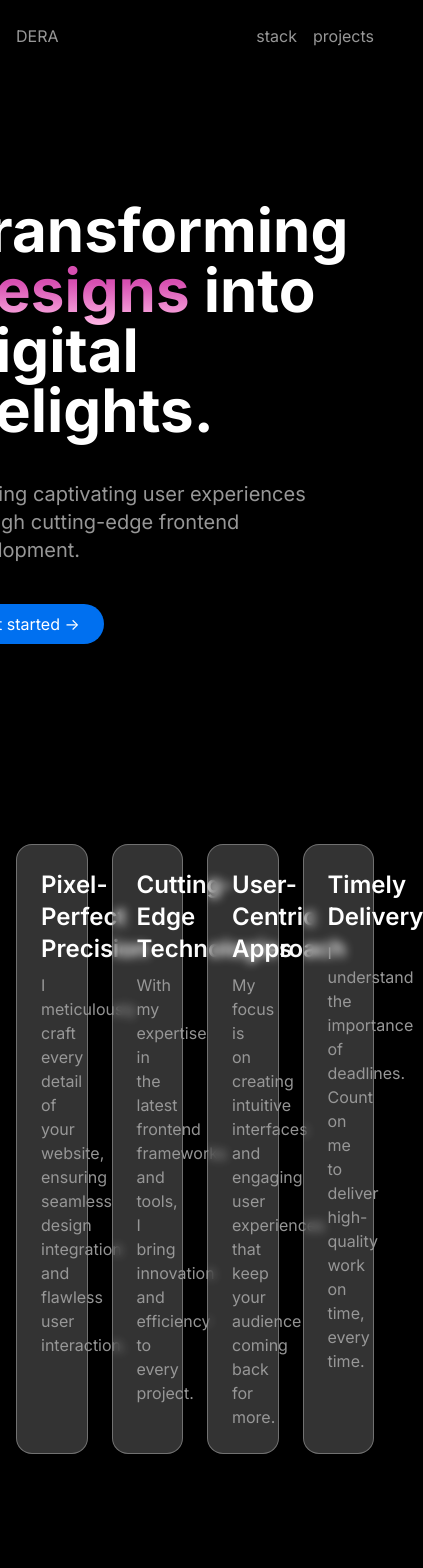
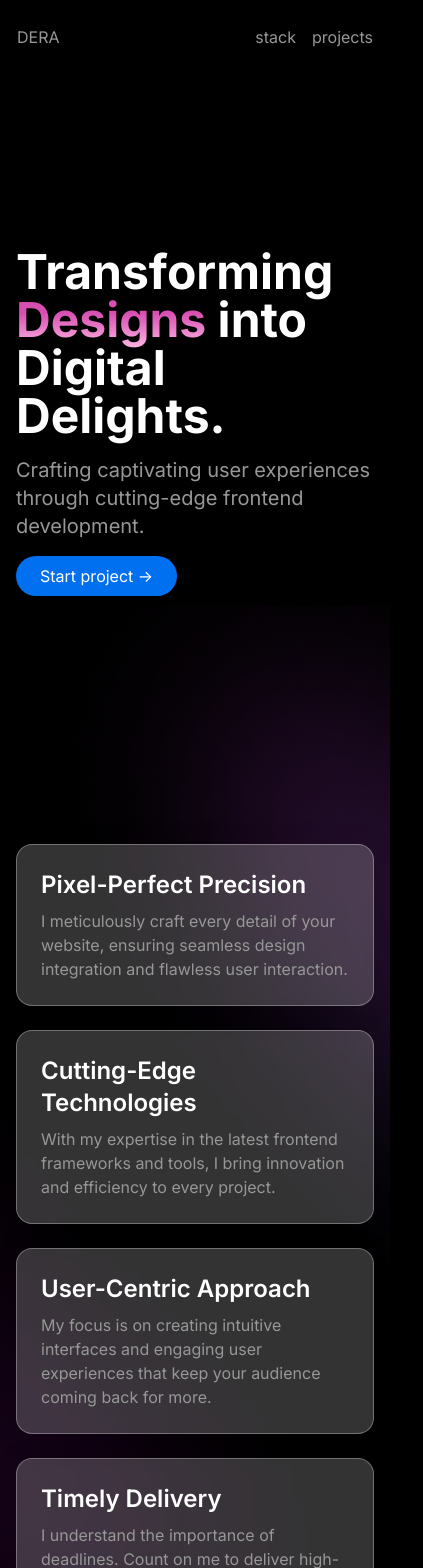
Before and after one commit to Derajatul/derajatul.github.io, a Next.js app: page / in a window 390 px wide. Shown: the top 1568 px of the page, 423 px wide, since content can reach past the window. Built offline with nearby package versions, Linux system fonts and the light colour scheme.

Commit message:
update nav, footer

```diff
--- a/app/components/Navbar.tsx
+++ b/app/components/Navbar.tsx
@@ -4,7 +4,7 @@ export default function Navbar() {
   return (
     <>
       <nav className="flex items-center justify-center">
-        <div className="fixed top-[0] py-6 bg-black  w-full container text-[#979797] z-50 flex justify-between items-center ">
+        <div className="bg__nav fixed top-[0] py-6 bg-black  w-full container text-[#979797] z-50 flex justify-between items-center ">
           <Link href="/">DERA</Link>
           <div className="flex gap-4">
             <Link href="#stack" className="hover:text-white">
--- a/app/components/hero.tsx
+++ b/app/components/hero.tsx
@@ -6,8 +6,8 @@ import ButtonLink from "./button-link";
 export default function Hero() {
   return (
     <section className="relative container shrink-0 flex justify-center items-center gap-[90px] min-h-[100vh]">
-      <div className="flex-1 flex flex-col gap-10 items-start justify-start">
-        <h1 className="text-6xl font-bold">
+      <div className="flex-1 flex flex-col gap-4 lg:gap-10 items-start justify-start">
+        <h1 className="text-5xl lg:text-6xl font-bold">
           Transforming <span className="pink__gradient">Designs</span> into
           Digital Delights.
         </h1>
@@ -15,9 +15,9 @@ export default function Hero() {
           Crafting captivating user experiences through cutting-edge frontend
           development.
         </p>
-        <ButtonLink href="/">Get started -&gt;</ButtonLink>
+        <ButtonLink href="/">Start project -&gt;</ButtonLink>
       </div>
-      <div className="flex-1 flex justify-center items-center">
+      <div className="flex-1 lg:flex justify-center items-center hidden">
         <Image src={Avatar} alt="avatar" width={450} height={450} />
       </div>
     </section>
--- a/app/components/tech-marquee.tsx
+++ b/app/components/tech-marquee.tsx
@@ -35,7 +35,7 @@ export default function TechMarquee({
       autoFill={true}
       className="mb-4"
       direction={direction}
-      gradient={true}
+      //   gradient={true}
       gradientColor="#000000"
     >
       <div className="flex items-center">
--- a/app/components/technology.tsx
+++ b/app/components/technology.tsx
@@ -4,7 +4,7 @@ import TechMarquee from "./tech-marquee";
 export default function Technology() {
   return (
     <section className="container">
-      <h2 className="text-5xl font-bold mb-6">
+      <h2 className="text-4xl lg:text-5xl font-bold mb-6">
         Crafting Cutting-Edge <span className="pink__gradient">Websites</span>{" "}
         with the Latest Modern Tools
       </h2>
--- a/app/components/usp-list.tsx
+++ b/app/components/usp-list.tsx
@@ -25,7 +25,7 @@ const uspData = [
 
 export default function USPList() {
   return (
-    <section className="container grid grid-cols-4 gap-6 mb-28">
+    <section className="container grid grid-cols-1 md:grid-cols-2 xl:grid-cols-4 gap-6 mb-28 ">
       {uspData.map((v: { title: string; description: string }) => (
         <USP key={v.title} title={v.title} description={v.description} />
       ))}
--- a/app/globals.css
+++ b/app/globals.css
@@ -7,7 +7,7 @@
 }
 
 body {
-  /* background-image: url("/background/bg--blob.png"); */
+  background-image: url("/background/bg--blob.png");
   background-repeat: no-repeat;
   background-attachment: fixed;
   background-position: center center;
@@ -26,3 +26,11 @@ body {
   -webkit-backdrop-filter: blur(5px);
   border: 1px solid rgba(255, 255, 255, 0.3);
 }
+.bg__nav {
+  background: rgba(0, 0, 0, 0.2);
+  border-radius: 16px;
+  box-shadow: 0 4px 30px rgba(0, 0, 0, 0.1);
+  backdrop-filter: blur(5px);
+  -webkit-backdrop-filter: blur(5px);
+  border: 1px solid rgba(0, 0, 0, 0.3);
+}
```
